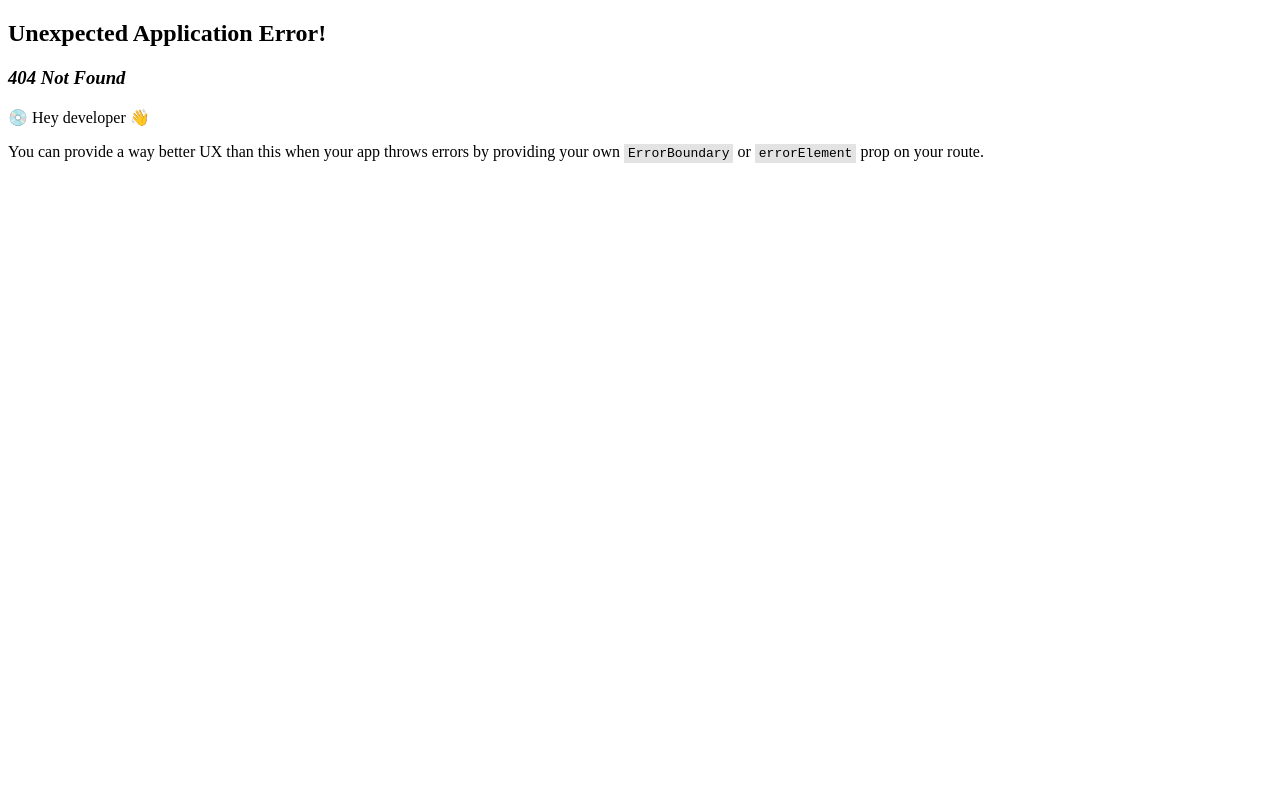
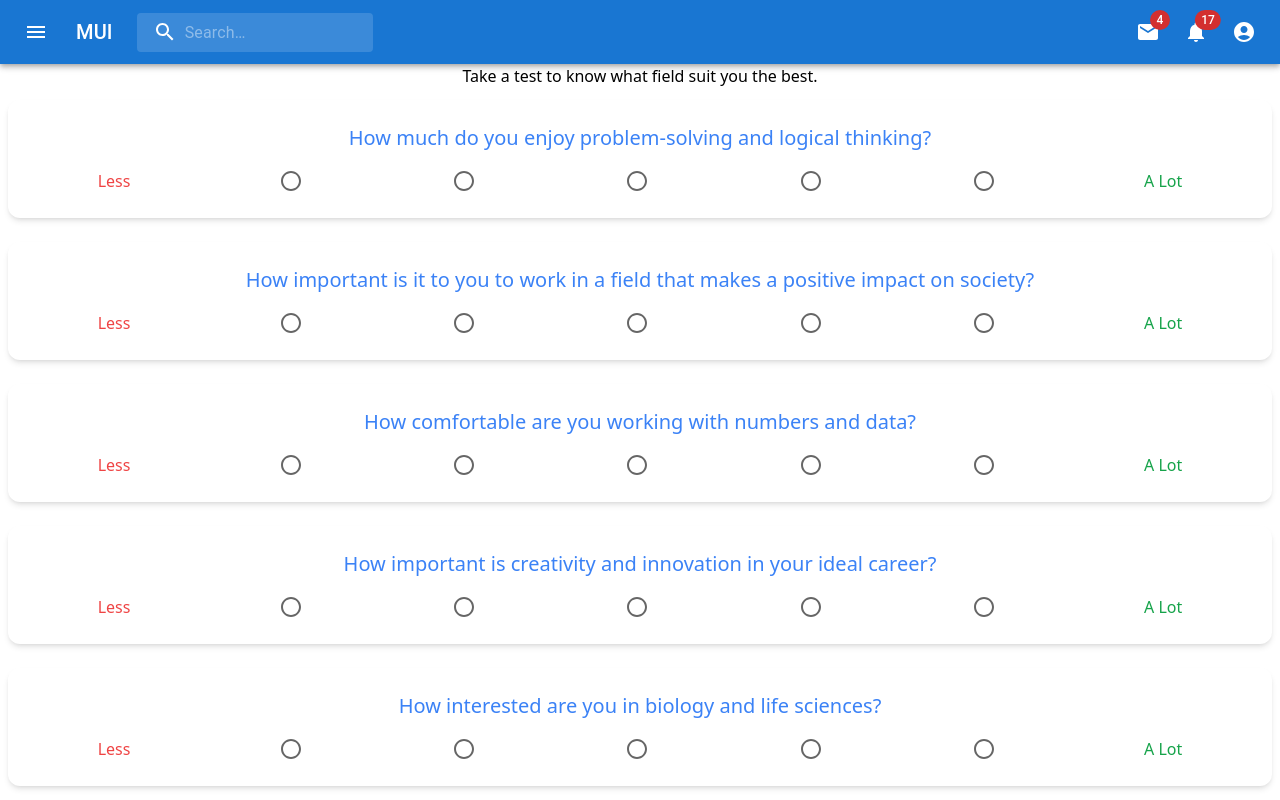
Before and after one commit to Rajotiana/hiu_ispm_2023, a React (Vite) app in the folder frontend/: page /orientation in a window 1280 px wide. Before the commit this address had no page. Shown: the top 800 px of the page. Built offline with nearby package versions, Linux system fonts and the light colour scheme.

Commit message:
Orientation functionality done

```diff
--- a/frontend/package.json
+++ b/frontend/package.json
@@ -15,6 +15,8 @@
     "@mui/lab": "5.0.0-alpha.120",
     "@mui/material": "^5.11.10",
     "@mui/x-data-grid": "^5.17.25",
+    "autoprefixer": "^10.4.13",
+    "postcss": "^8.4.21",
     "react": "^18.2.0",
     "react-dom": "^18.2.0",
     "react-router-dom": "^6.8.1",
@@ -24,6 +26,7 @@
     "@types/react": "^18.0.27",
     "@types/react-dom": "^18.0.10",
     "@vitejs/plugin-react": "^3.1.0",
+    "tailwindcss": "^3.2.7",
     "typescript": "^4.9.3",
     "vite": "^4.1.0"
   }
--- /dev/null
+++ b/frontend/postcss.config.cjs
@@ -0,0 +1,6 @@
+module.exports = {
+  plugins: {
+    tailwindcss: {},
+    autoprefixer: {},
+  },
+}
--- a/frontend/src/App.tsx
+++ b/frontend/src/App.tsx
@@ -1,5 +1,6 @@
 import { ThemeProvider, createTheme } from "@mui/material";
 import { RouterProvider } from "react-router-dom";
+import './index.css'
 
 import router from "./routes";
 
--- /dev/null
+++ b/frontend/src/components/BasicModal.tsx
@@ -0,0 +1,46 @@
+import {useState} from 'react';
+import Box from '@mui/material/Box';
+import Button from '@mui/material/Button';
+import Typography from '@mui/material/Typography';
+import Modal from '@mui/material/Modal';
+
+const style = {
+  position: 'absolute' as 'absolute',
+  top: '50%',
+  left: '50%',
+  transform: 'translate(-50%, -50%)',
+  width: 400,
+  bgcolor: 'background.paper',
+  border: '2px solid #000',
+  boxShadow: 24,
+  p: 4,
+};
+
+
+
+export default function BasicModal({}) {
+  const [open, setOpen] = useState(false);
+  const handleOpen = () => setOpen(true);
+  const handleClose = () => setOpen(false);
+
+  return (
+    <div>
+      <Button onClick={handleOpen}>Open modal</Button>
+      <Modal
+        open={open}
+        onClose={handleClose}
+        aria-labelledby="modal-modal-title"
+        aria-describedby="modal-modal-description"
+      >
+        <Box sx={style}>
+          <Typography id="modal-modal-title" variant="h6" component="h2">
+            Text in a modal
+          </Typography>
+          <Typography id="modal-modal-description" sx={{ mt: 2 }}>
+            Duis mollis, est non commodo luctus, nisi erat porttitor ligula.
+          </Typography>
+        </Box>
+      </Modal>
+    </div>
+  );
+}
--- /dev/null
+++ b/frontend/src/index.css
@@ -0,0 +1,3 @@
+@tailwind base;
+@tailwind components;
+@tailwind utilities;
--- /dev/null
+++ b/frontend/src/pages/Orientation.tsx
@@ -0,0 +1,111 @@
+import { Button, FormControl, FormControlLabel, FormLabel, Radio, RadioGroup } from "@mui/material";
+import React, { useState } from "react";
+import Question from "../sections/orientation/Question";
+import BasicModal from "../components/BasicModal";
+
+type Props = {};
+
+const Orientation = (props: Props) => {
+  const [fields, setFields] = useState(["Informatic", "Biotechnology", "Tertiaire", "Engineer", "Tourism"]);
+  const [questions, setQuestions] = useState<Array<string>>([
+    "How much do you enjoy problem-solving and logical thinking?",
+    "How important is it to you to work in a field that makes a positive impact on society?",
+    "How comfortable are you working with numbers and data?",
+    "How important is creativity and innovation in your ideal career?",
+    "How interested are you in biology and life sciences?",
+    "How important is it to have a stable and reliable job?",
+    "How interested are you in learning about different cultures and languages?",
+    "How comfortable are you working with machines and technology?",
+  ]);
+  const [isLoading, setIsLoading] = useState(false);
+
+  const [done, setDone] = useState(false);
+
+  const [selectedValues, setSelectedValues] = useState<Array<number>>(new Array(questions.length));
+
+  const [bestField, setBestField] = useState("");
+
+  const matrix = [
+    [1, 3, 5, 4, 2, 4, 1, 3], // Informatic
+    [2, 1, 3, 1, 3, 5, 2, 4], // Biotech
+    [3, 3, 4, 5, 1, 3, 4, 1], // Tertiaire
+    [2, 1, 4, 5, 1, 3, 2, 2], // GIC
+    [2, 1, 2, 2, 4, 5, 1, 1], // Tourism
+  ];
+
+  function setSVs(v: number, i: number) {
+    const res = selectedValues;
+    res[i] = v;
+    setSelectedValues(res);
+    console.log(res);
+  }
+
+  function euclideanDistance(a: Array<number>, b: Array<number>) {
+    if (a.length !== b.length) {
+      throw new Error("Vectors must have the same length");
+    }
+    let sumOfSquares = 0;
+    for (let i = 0; i < a.length; i++) {
+      sumOfSquares += (a[i] - b[i]) ** 2;
+    }
+    return Math.sqrt(sumOfSquares);
+  }
+
+  function doIt() {
+    const distances = matrix.map((field) => euclideanDistance(selectedValues, field));
+
+    // Find the index of the field with the smallest distance
+    const bestFieldIndex = distances.indexOf(Math.min(...distances));
+
+    // Get the name of the best field
+    const bestField: string = fields[bestFieldIndex];
+    console.log(bestField);
+    setBestField(bestField);
+    setDone(true);
+    setIsLoading(true)
+    setTimeout(()=>{
+      setIsLoading(false);
+    },2000)
+  }
+
+  return (
+    <div className="flex flex-col">
+      {!done ? (
+        <div className="">
+      <div className="w-full text-center">Take a test to know what field suit you the best. </div>
+
+          <div className="">
+            {questions.map((question, index) => {
+              return <Question question={question} key={index} onCb={(v) => setSVs(v, index)} />;
+            })}
+          </div>
+            <div className="flex items-center justify-end p-2">
+          <Button variant="outlined" onClick={doIt}>Evaluate Me</Button>
+
+            </div>
+        </div>
+      ) : (
+        <div className="">
+          {isLoading ? (
+            <div className="loading">
+              <div className="flex items-center justify-center">
+                <div
+                  className="inline-block h-8 w-8 animate-spin rounded-full border-4 border-solid border-current border-r-transparent align-[-0.125em] motion-reduce:animate-[spin_1.5s_linear_infinite]"
+                  role="status"
+                >
+                  <span className="!absolute !-m-px !h-px !w-px !overflow-hidden !whitespace-nowrap !border-0 !p-0 ![clip:rect(0,0,0,0)]">
+                    Loading...
+                  </span>
+                </div>
+              </div>
+            </div>
+          ) : (
+            <div className="">Resultat, {bestField}</div>
+          )}
+        </div>
+      )}
+    </div>
+  );
+};
+
+export default Orientation;
--- a/frontend/src/routes/index.tsx
+++ b/frontend/src/routes/index.tsx
@@ -7,6 +7,7 @@ import Register from "../pages/auth/Register";
 import Main from "../layout/Main";
 import Home from "../pages/Home";
 import StudentsSpaceSidebar from "../layout/StudentSpaceSidebar";
+import Orientation from "../pages/Orientation";
 
 const router = createBrowserRouter([
   {
@@ -38,6 +39,15 @@ const router = createBrowserRouter([
           </PublicRoute>
         ),
       },
+      {
+        index: true,
+        path: "/orientation",
+        element: (
+          <PublicRoute>
+            <Orientation />
+          </PublicRoute>
+        ),
+      },
     ],
   },
   {
--- /dev/null
+++ b/frontend/src/sections/orientation/Question.tsx
@@ -0,0 +1,66 @@
+import { Radio } from '@mui/material';
+import React, { Dispatch, SetStateAction, useState } from 'react'
+
+interface IProps {
+ question:string;
+ onCb:(value:number)=>void
+}
+
+const Question = ({question, onCb}: IProps) => {
+  const [selectedValue, setSelectedValue] = useState(0);
+
+  function handleChange(e:any){
+    setSelectedValue(Number(e.target.value))
+    onCb(Number(e.target.value))
+  }
+
+  return (
+    <div className="p-2">
+      <div className='flex-col  rounded-xl p-4 my-1 shadow-md'>
+      <p className='text-blue-500 p-2 w-full text-xl text-center'>{question}</p>
+      <div className="radio flex justify-around items-center">
+        <p className='text-base text-red-500 p-2'>Less</p>
+        <Radio
+          checked={selectedValue === 1}
+          onChange={handleChange}
+          value={1}
+          name="radio-buttons"
+          inputProps={{ 'aria-label': '1' }}
+        />
+        <Radio
+          checked={selectedValue === 2}
+          onChange={handleChange}
+          value={2}
+          name="radio-buttons"
+          inputProps={{ 'aria-label': '2' }}
+        />
+        <Radio
+          checked={selectedValue === 3}
+          onChange={handleChange}
+          value={3}
+          name="radio-buttons"
+          inputProps={{ 'aria-label': '3' }}
+        />
+        <Radio
+          checked={selectedValue === 4}
+          onChange={handleChange}
+          value={4}
+          name="radio-buttons"
+          inputProps={{ 'aria-label': '4' }}
+        />
+        <Radio
+          checked={selectedValue === 5}
+          onChange={handleChange}
+          value={5}
+          name="radio-buttons"
+          inputProps={{ 'aria-label': '5' }}
+        />
+        <p className='text-base text-green-600 p-2'>A Lot</p>
+
+      </div>
+    </div>
+    </div>
+  )
+}
+
+export default Question
--- /dev/null
+++ b/frontend/tailwind.config.cjs
@@ -0,0 +1,10 @@
+/** @type {import('tailwindcss').Config} */
+module.exports = {
+  content: [
+    "./src/**/*.{js,jsx,ts,tsx}",
+  ],
+  theme: {
+    extend: {},
+  },
+  plugins: [],
+}
```
Also changed, not shown: 1 other file (tests, documents, lock files or other folders).
